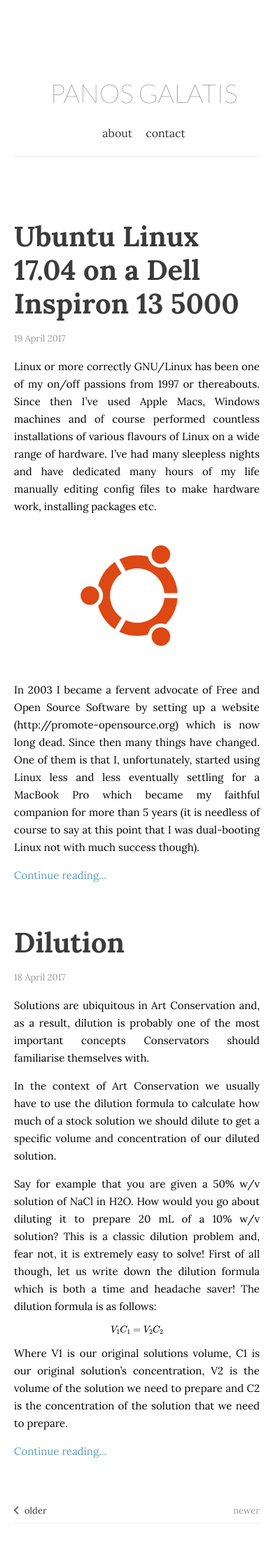
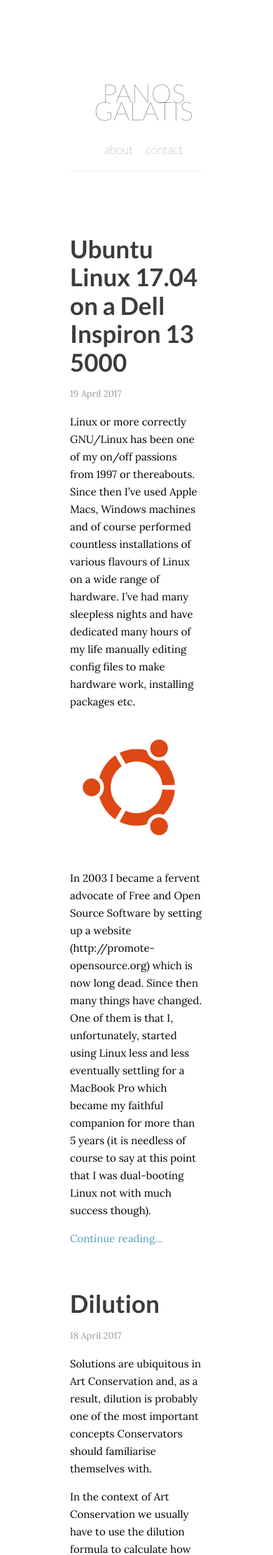
Before and after one commit to pgalatis/pgalatis.github.io, a Jekyll site: the page built from index.html, in a window 390 px wide. Shown: the top 2222 px of the page at 70% size. Built offline with Jekyll 4.4.1, drawn with Linux system fonts in a browser that asks for light colours; nearby versions of some CDN libraries; formulas are drawn with MathJax 3; the list of posts is cut into pages by our own code.

Commit message:
Update style.css

```diff
--- a/css/style.css
+++ b/css/style.css
@@ -24,7 +24,9 @@
 }
 
 .navigation {
+	font: 300 17px 'Lato', sans-serif;
 	margin-bottom: 20px;
+
 }
 
 .navigation nav a:first-child {
@@ -67,17 +69,6 @@
 	margin: 0 auto;
 }
 
-/*#circle {
-      width: 100px;
-      height: 100px;
-      -webkit-border-radius: 55px;
-      -moz-border-radius: 55px;
-      border-radius: 55px;
-      background: #fff;
-      border: 2px solid #000;
-      margin: 10px auto;
-}*/
-
 h1.title {
     font-family: 'Lato', sans-serif;
     font-weight: 300;
@@ -109,13 +100,9 @@
 }
 
 h2 {
+    font: 700 35px/1.156 'Lato', sans-serif;
     margin-top: 0;
     margin-bottom: 0;
-    font-weight: 700;
-    font-size: 3.3rem;
-    line-height: 1.2;
-    text-align: left;
-    display: flex;
 }
 
 p.timestamp {
@@ -207,7 +194,7 @@
 
 .footer {
     clear: both;
-    font-weight: 400;
+    font: 400 15px 'Lato', sans-serif;
     margin-bottom: 60px;
 }
 
@@ -231,7 +218,7 @@
 }
 
 .entry {
-    text-align: justify;
+    text-align: left;
     margin-bottom: 60px;
 }
 
@@ -283,7 +270,7 @@
     height: auto;
 }
 
-@media only screen and (max-width: 1200px) {
+@media only screen and (max-width: 949px) {
 
 html, body {
     margin: 0;
@@ -293,18 +280,14 @@
 header.top {
     position: relative;
     padding: 20px 0 0 20px;
-    left: 0;
     }
 
 .navigation {
+}
 
-
-
-}
 .wrapper {
-      width: 90%;
-      padding: 0 20px;
-      line-height: 25px;
+     max-width: 90%;
+     padding: 0 100px;
      margin: 0;
      border: 0;
     }
@@ -314,22 +297,9 @@
      width: auto;
 }
 
-	.left {
-		width: 95%
-	}
-
 header[role="banner"] {
-	/*border-bottom: 4px solid;*/
     max-width: 100%;
     margin: auto;
 }
 
-
-.navigation a img {
-
 }
-
-   h2 {
-	   font-size: 2.5rem;
-
-}
```
Lines whose indentation alone changed are shown as unchanged.
